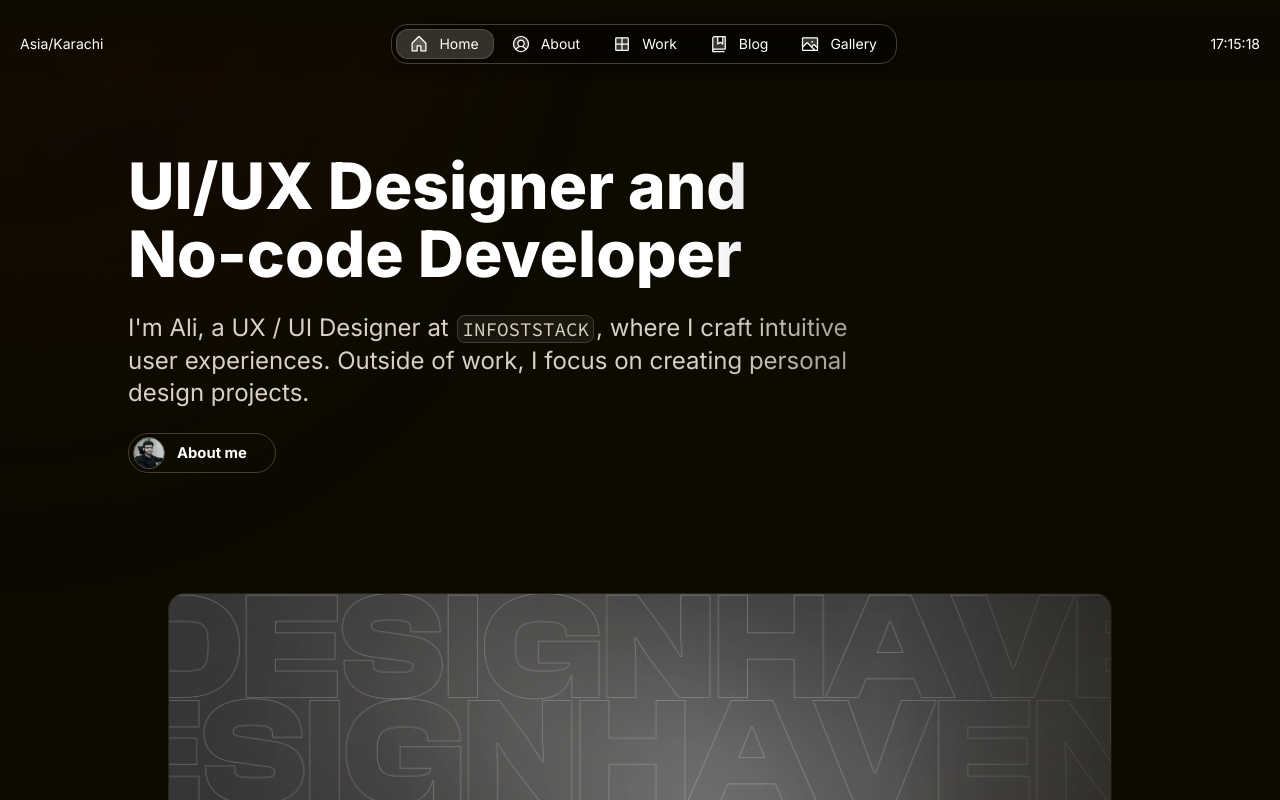
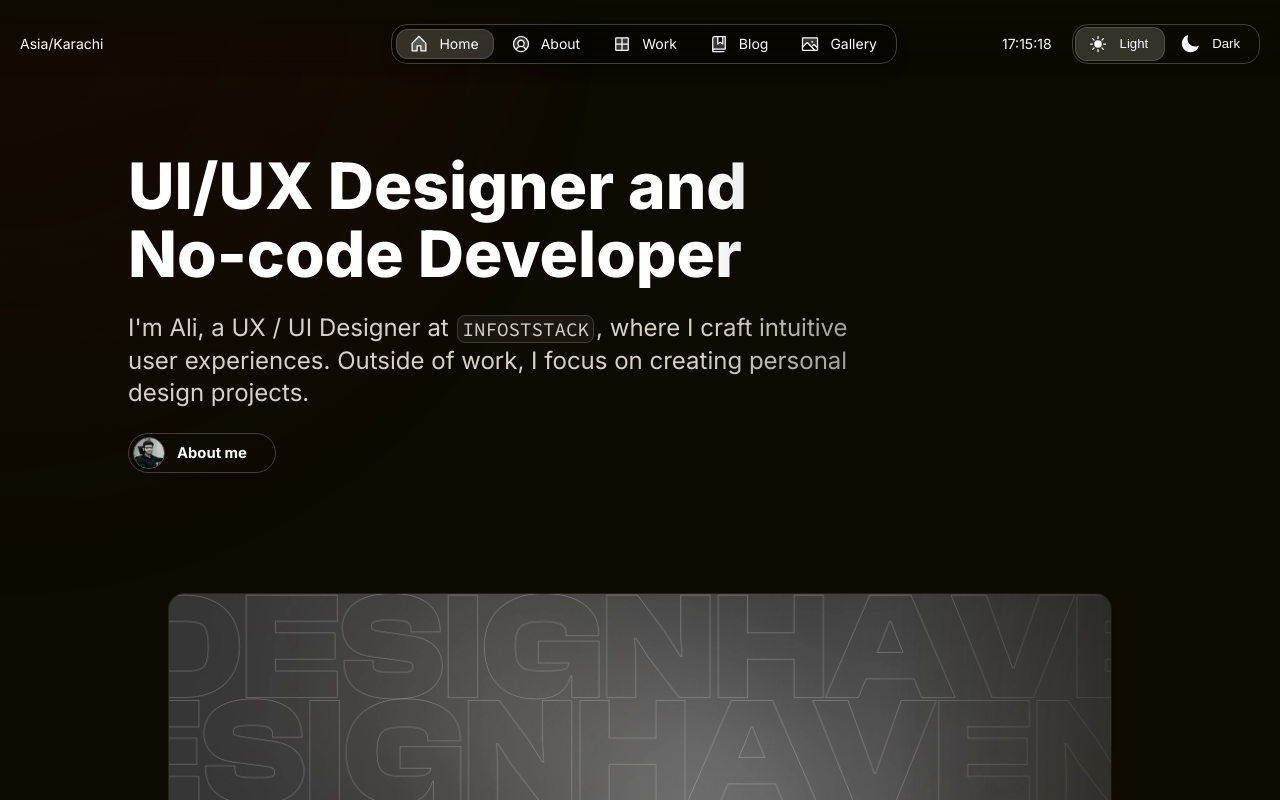
Before and after one commit to AliMalik9/Portfolio, a Next.js app: page /en in a window 1280 px wide. Shown: the top 800 px of the page. Built offline with nearby package versions, Linux system fonts and the light colour scheme.

Commit message:
dark and light mode

```diff
--- a/src/components/Header.tsx
+++ b/src/components/Header.tsx
@@ -1,22 +1,25 @@
-"use client";
+'use client';
 
 import { useParams } from "next/navigation";
 import { useEffect, useState, useTransition } from "react";
+import Cookies from 'js-cookie';
 
-import { Flex, ToggleButton } from "@/once-ui/components"
-import styles from '@/components/Header.module.scss'
+import { Flex, ToggleButton } from "@/once-ui/components";
+import { SegmentedControl } from "@/once-ui/components/SegmentedControl";
 
-import { routes, display } from '@/app/resources'
+import styles from '@/components/Header.module.scss';
 
+import { routes, display } from '@/app/resources';
 import { routing } from '@/i18n/routing';
 import { Locale, usePathname, useRouter } from '@/i18n/routing';
 import { renderContent } from "@/app/resources";
 import { useTranslations } from "next-intl";
 import { i18n } from "@/app/resources/config";
 
+// Time Display Component
 type TimeDisplayProps = {
     timeZone: string;
-    locale?: string;  // Optionally allow locale, defaulting to 'en-GB'
+    locale?: string; // Optionally allow locale, defaulting to 'en-GB'
 };
 
 const TimeDisplay: React.FC<TimeDisplayProps> = ({ timeZone, locale = 'en-GB' }) => {
@@ -42,15 +45,40 @@ const TimeDisplay: React.FC<TimeDisplayProps> = ({ timeZone, locale = 'en-GB' })
         return () => clearInterval(intervalId);
     }, [timeZone, locale]);
 
+    return <>{currentTime}</>;
+};
+
+// Theme Toggle Component
+const SetTheme = () => {
+    const [theme, setTheme] = useState<'light' | 'dark'>('light');
+
+    useEffect(() => {
+        const storedTheme = Cookies.get('data-theme') as 'light' | 'dark' | undefined;
+        if (storedTheme) {
+            setTheme(storedTheme);
+            document.documentElement.setAttribute('data-theme', storedTheme);
+        }
+    }, []);
+
+    const handleThemeToggle = (selectedTheme: 'light' | 'dark') => {
+        setTheme(selectedTheme);
+        document.documentElement.setAttribute('data-theme', selectedTheme);
+        Cookies.set('data-theme', selectedTheme, { expires: 365 });
+    };
+
     return (
-        <>
-            {currentTime}
-        </>
+        <SegmentedControl
+            buttons={[
+                { label: 'Light', value: 'light', prefixIcon: 'sun' },
+                { label: 'Dark', value: 'dark', prefixIcon: 'moon' },
+            ]}
+            onToggle={handleThemeToggle}
+            selected={theme}
+        />
     );
 };
 
-export default TimeDisplay;
-
+// Header Component
 export const Header = () => {
     const router = useRouter();
     const [isPending, startTransition] = useTransition();
@@ -60,11 +88,8 @@ export const Header = () => {
     function handleLanguageChange(locale: string) {
         const nextLocale = locale as Locale;
         startTransition(() => {
-            router.replace(
-                pathname,
-                {locale: nextLocale}
-            )
-        })
+            router.replace(pathname, { locale: nextLocale });
+        });
     }
 
     const t = useTranslations();
@@ -74,107 +99,145 @@ export const Header = () => {
         <>
             <Flex
                 className={styles.mask}
-                position="fixed" zIndex={9}
-                fillWidth minHeight="80" justifyContent="center">
-            </Flex>
-            <Flex style={{height: 'fit-content'}}
+                position="fixed"
+                zIndex={9}
+                fillWidth
+                minHeight="80"
+                justifyContent="center"
+            ></Flex>
+            <Flex
+                style={{ height: 'fit-content' }}
                 className={styles.position}
                 as="header"
                 zIndex={9}
-                fillWidth padding="8"
-                justifyContent="center">
+                fillWidth
+                padding="8"
+                justifyContent="center"
+            >
+                {/* Left Section */}
                 <Flex
-                    paddingLeft="12" fillWidth
+                    paddingLeft="12"
+                    fillWidth
                     alignItems="center"
-                    textVariant="body-default-s">
-                    { display.location && (
+                    textVariant="body-default-s"
+                >
+                    {display.location && (
                         <Flex hide="s">
                             {person.location}
                         </Flex>
                     )}
                 </Flex>
+
+                {/* Center Navigation */}
                 <Flex fillWidth justifyContent="center">
                     <Flex
-                        background="surface" border="neutral-medium" borderStyle="solid-1" radius="m-4" shadow="l"
+                        background="surface"
+                        border="neutral-medium"
+                        borderStyle="solid-1"
+                        radius="m-4"
+                        shadow="l"
                         padding="4"
-                        justifyContent="center">
-                        <Flex
-                            gap="4"
-                            textVariant="body-default-s">
-                            { routes['/'] && (
+                        justifyContent="center"
+                    >
+                        <Flex gap="4" textVariant="body-default-s">
+                            {routes['/'] && (
                                 <ToggleButton
                                     prefixIcon="home"
                                     href={`/${params?.locale}`}
-                                    selected={pathname === "/"}>
+                                    selected={pathname === "/"}
+                                >
                                     <Flex paddingX="2" hide="s">{home.label}</Flex>
                                 </ToggleButton>
                             )}
-                            { routes['/about'] && (
+                            {routes['/about'] && (
                                 <ToggleButton
                                     prefixIcon="person"
                                     href={`/${params?.locale}/about`}
-                                    selected={pathname === "/about"}>
+                                    selected={pathname === "/about"}
+                                >
                                     <Flex paddingX="2" hide="s">{about.label}</Flex>
                                 </ToggleButton>
                             )}
-                            { routes['/work'] && (
+                            {routes['/work'] && (
                                 <ToggleButton
                                     prefixIcon="grid"
                                     href={`/${params?.locale}/work`}
-                                    selected={pathname.startsWith('/work')}>
+                                    selected={pathname.startsWith('/work')}
+                                >
                                     <Flex paddingX="2" hide="s">{work.label}</Flex>
                                 </ToggleButton>
                             )}
-                            { routes['/blog'] && (
+                            {routes['/blog'] && (
                                 <ToggleButton
                                     prefixIcon="book"
                                     href={`/${params?.locale}/blog`}
-                                    selected={pathname.startsWith('/blog')}>
+                                    selected={pathname.startsWith('/blog')}
+                                >
                                     <Flex paddingX="2" hide="s">{blog.label}</Flex>
                                 </ToggleButton>
                             )}
-                            { routes['/gallery'] && (
+                            {routes['/gallery'] && (
                                 <ToggleButton
                                     prefixIcon="gallery"
                                     href={`/${params?.locale}/gallery`}
-                                    selected={pathname.startsWith('/gallery')}>
+                                    selected={pathname.startsWith('/gallery')}
+                                >
                                     <Flex paddingX="2" hide="s">{gallery.label}</Flex>
                                 </ToggleButton>
                             )}
                         </Flex>
                     </Flex>
                 </Flex>
+
+                {/* Right Section */}
                 <Flex fillWidth justifyContent="flex-end" alignItems="center">
                     <Flex
                         paddingRight="12"
-                        justifyContent="flex-end" alignItems="center"
+                        justifyContent="flex-end"
+                        alignItems="center"
                         textVariant="body-default-s"
-                        gap="20">
-                        {routing.locales.length > 1 &&
+                        gap="20"
+                    >
+                        {/* Language Toggle */}
+                        {routing.locales.length > 1 && (
                             <Flex
-                                background="surface" border="neutral-medium" borderStyle="solid-1" radius="m-4" shadow="l"
-                                padding="4" gap="2"
-                                justifyContent="center">
-                                {i18n && routing.locales.map((locale, index) => (
+                                background="surface"
+                                border="neutral-medium"
+                                borderStyle="solid-1"
+                                radius="m-4"
+                                shadow="l"
+                                padding="4"
+                                gap="2"
+                                justifyContent="center"
+                            >
+                                {i18n &&
+                                    routing.locales.map((locale, index) => (
                                         <ToggleButton
                                             key={index}
                                             selected={params?.locale === locale}
                                             onClick={() => handleLanguageChange(locale)}
-                                        className={isPending && 'pointer-events-none opacity-60' || ''}
+                                            className={
+                                                isPending
+                                                    ? 'pointer-events-none opacity-60'
+                                                    : ''
+                                            }
                                         >
                                             {locale.toUpperCase()}
                                         </ToggleButton>
                                     ))}
                             </Flex>
-                        }
+                        )}
+
+                        {/* Time Display */}
                         <Flex hide="s">
-                            { display.time && (
-                                <TimeDisplay timeZone={person.location}/>
-                            )}
+                            {display.time && <TimeDisplay timeZone={person.location} />}
                         </Flex>
+
+                        {/* Theme Toggle */}
+                        <SetTheme />
                     </Flex>
                 </Flex>
             </Flex>
         </>
-    )
-}
+    );
+};
--- a/src/once-ui/icons.ts
+++ b/src/once-ui/icons.ts
@@ -17,7 +17,9 @@ import {
 	HiCheckCircle,
 	HiMiniGlobeAsiaAustralia,
 	HiEnvelope,
-	HiCalendarDays
+	HiCalendarDays,
+	HiSun,
+	HiMoon
 } from "react-icons/hi2";
 
 import {
@@ -66,4 +68,6 @@ export const iconLibrary: Record<string, IconType> = {
 	behance: FaBehance,
 	figma: FaFigma,
 	x: FaXTwitter,
+	sun: HiSun,
+	moon: HiMoon
 };
```
Lines whose indentation alone changed are shown as unchanged.
